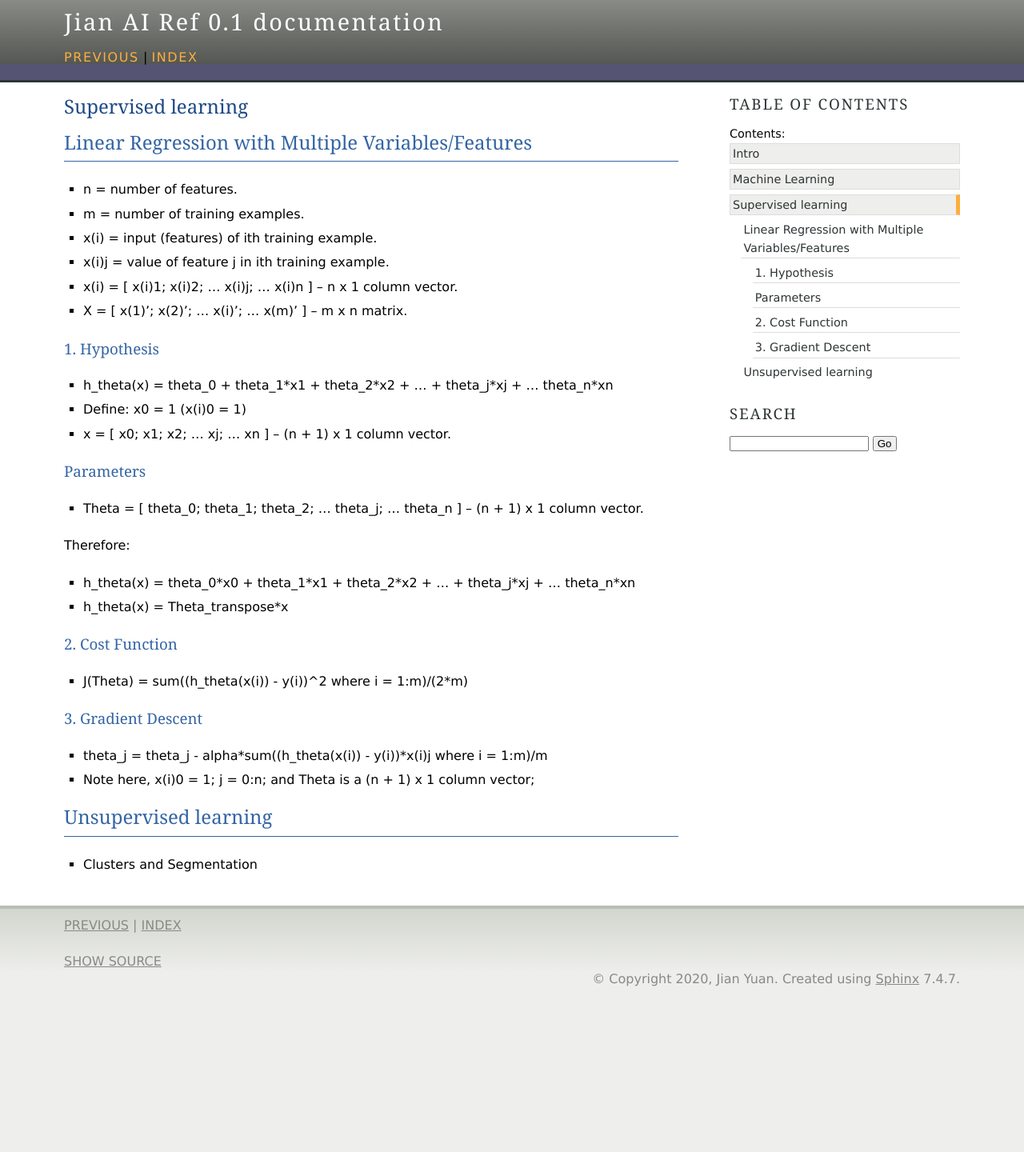
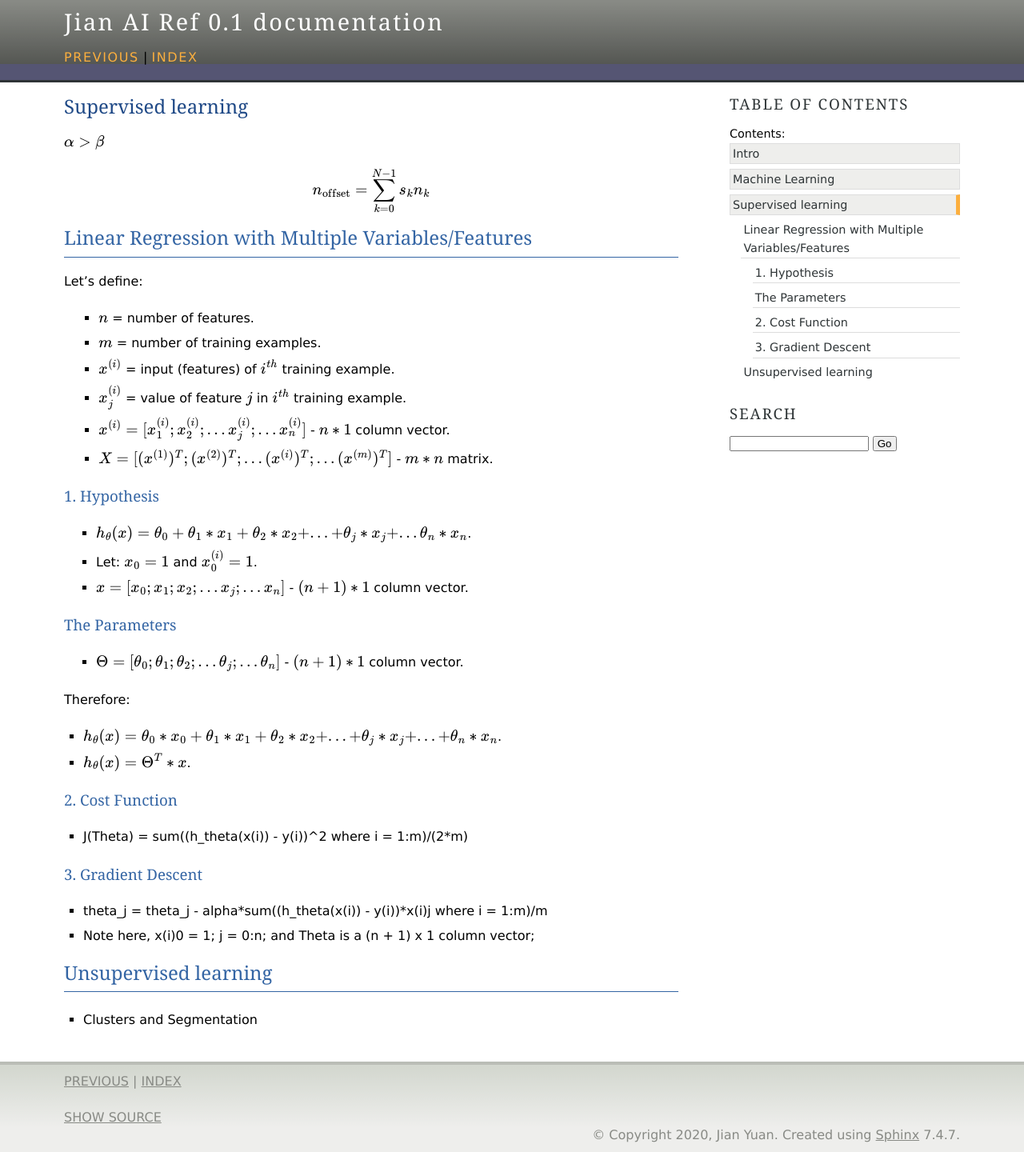
Before and after one commit to JianYuan2020/Jian-AI-Ref-Book, a Sphinx documentation site: the page built from source/supervised_learning.rst, in a window 1280 px wide. Shown: the whole page at 80% size. Built offline with Sphinx 7.4.7, drawn with Linux system fonts in a browser that asks for light colours; before the commit the page ends 1246 px from its top, so only the background shows below that.

Commit message:
Play with :math:

```diff
--- a/source/supervised_learning.rst
+++ b/source/supervised_learning.rst
@@ -1,32 +1,37 @@
 Supervised learning
 ===================
 
+:math:`\alpha > \beta`
+
+.. math::
+
+    n_{\mathrm{offset}} = \sum_{k=0}^{N-1} s_k n_k
 
 Linear Regression with Multiple Variables/Features
 --------------------------------------------------
 
-* n = number of features.
-* m = number of training examples.
-* x(i) = input (features) of ith training example.
-* x(i)j = value of feature j in ith training example.
-* x(i) = [ x(i)1; x(i)2; ... x(i)j; ... x(i)n ] -- n x 1 column vector.
-* X = [ x(1)'; x(2)'; ... x(i)'; ... x(m)' ] -- m x n matrix.
+Let's define:
+	* :math:`n` = number of features.
+	* :math:`m` = number of training examples.
+	* :math:`x^{(i)}` = input (features) of :math:`i^{th}` training example.
+	* :math:`x^{(i)}_{j}` = value of feature :math:`j` in :math:`i^{th}` training example.
+	* :math:`x^{(i)} = [ x^{(i)}_{1}; x^{(i)}_{2}; ... x^{(i)}_{j}; ... x^{(i)}_{n} ]` - :math:`n * 1` column vector.
+	* :math:`X = [ (x^{(1)})^{T}; (x^{(2)})^{T}; ... (x^{(i)})^{T}; ... (x^{(m)})^{T} ]` - :math:`m * n` matrix.
 
 1. Hypothesis
 ^^^^^^^^^^^^^
-* h_theta(x) = theta_0 + theta_1*x1 + theta_2*x2 + ... + theta_j*xj + ... theta_n*xn
+	* :math:`h_\theta (x) = \theta_{0} + \theta_{1} * x_{1} + \theta_{2} * x_{2} + ... + \theta_{j} * x_{j} + ... \theta_{n} * x_{n}`.
+	* Let: :math:`x_{0} = 1` and :math:`x^{(i)}_{0} = 1`.
+	* :math:`x = [ x_{0}; x_{1}; x_{2}; ... x_{j}; ... x_{n} ]` - :math:`(n + 1) * 1` column vector.
 
-* Define: x0 = 1 (x(i)0 = 1)
-* x = [ x0; x1; x2; ... xj; ... xn ] -- (n + 1) x 1 column vector.
-
-Parameters
-^^^^^^^^^^
-* Theta = [ theta_0; theta_1; theta_2; ... theta_j; ... theta_n ] -- (n + 1) x 1 column vector.
+The Parameters
+^^^^^^^^^^^^^^
+	* :math:`\Theta = [ \theta_{0}; \theta_{1}; \theta_{2}; ... \theta_{j}; ... \theta_{n} ]` - :math:`(n + 1) * 1` column vector.
 
 Therefore:
 
-* h_theta(x) = theta_0*x0 + theta_1*x1 + theta_2*x2 + ... + theta_j*xj + ... theta_n*xn
-* h_theta(x) = Theta_transpose*x
+* :math:`h_\theta (x) = \theta_{0} * x_{0} + \theta_{1} * x_{1} + \theta_{2} * x_{2} + ... + \theta_{j} * x_{j} + ... + \theta_{n} * x_{n}`.
+* :math:`h_\theta (x) = \Theta^{T} * x`.
 
 2. Cost Function
 ^^^^^^^^^^^^^^^^
```
Also changed, not shown: 8 other files.
